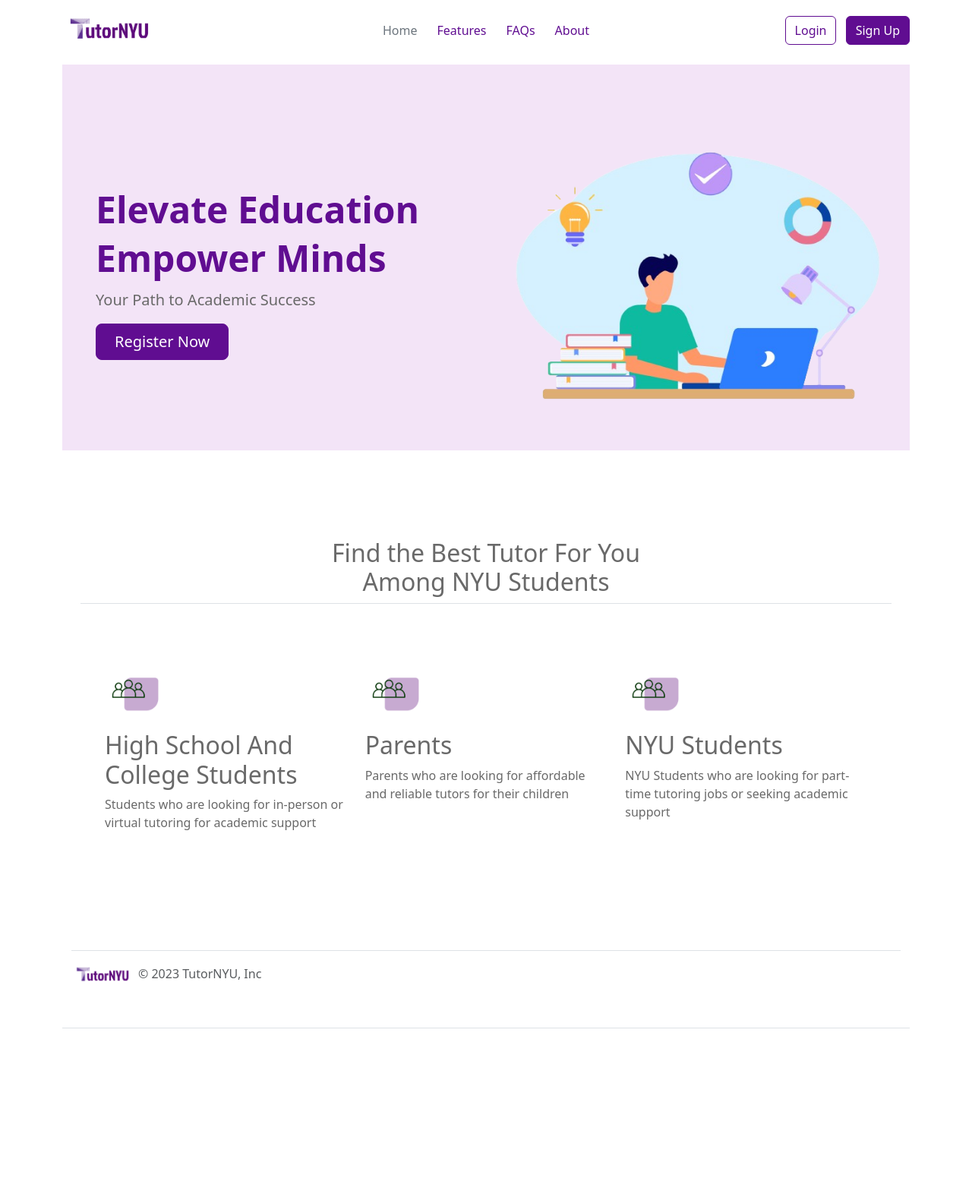
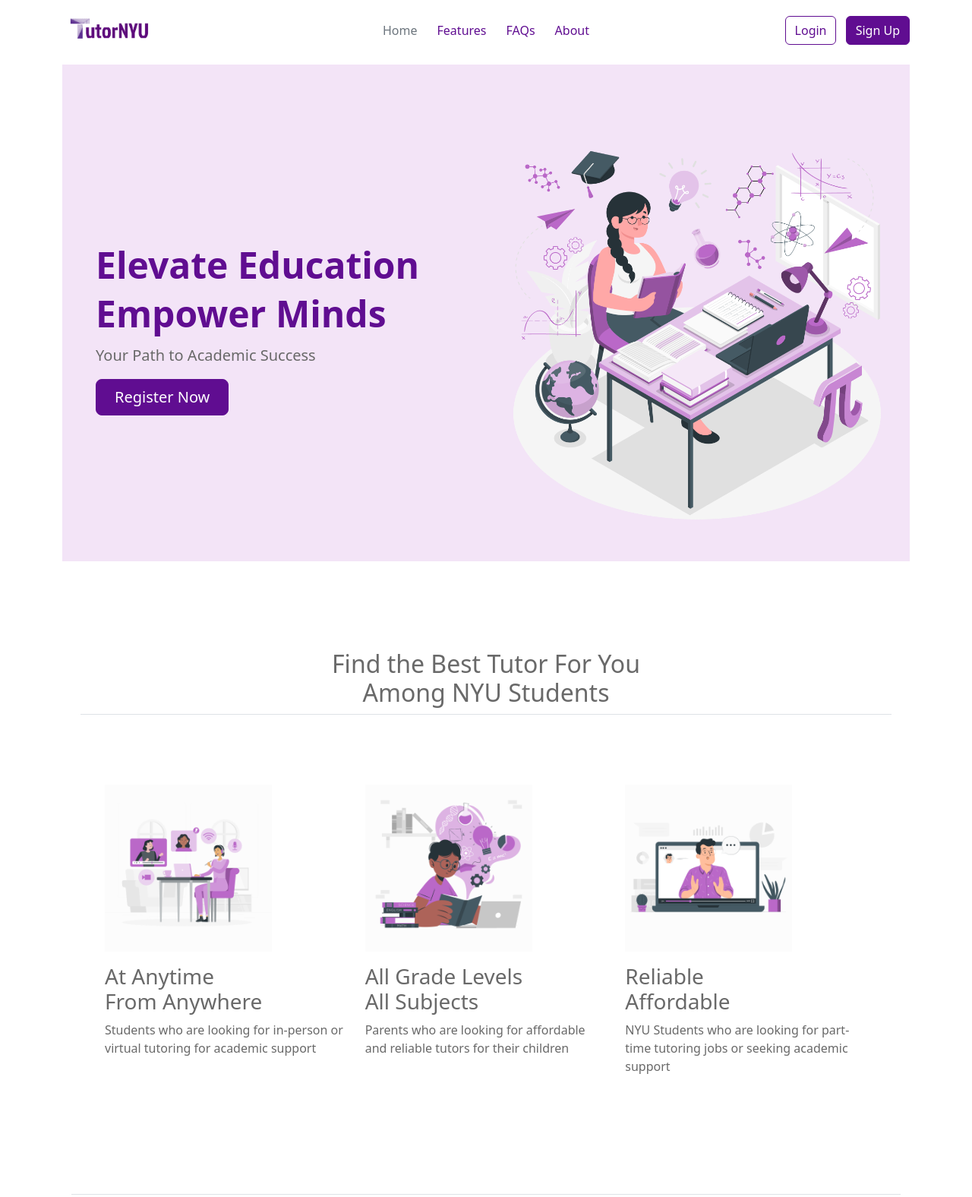
Before and after one commit to gcivil-nyu-org/INT2-Monday-Spring2024-Team-2, a Django app: page / in a window 1280 px wide. Shown: the top 1576 px of the page at 76% size. Before the commit the page ends 1354 px from the top, so only its background shows below. Run offline with Django 5.2, Linux system fonts and the light colour scheme.

Commit message:
change illustrations

```diff
--- a/TutorNYU/templates/home.html
+++ b/TutorNYU/templates/home.html
@@ -7,7 +7,7 @@
 <div class="container col-xxl-8 px-4 py-5" style="margin-top:20px; margin-bottom:20px">
     <div class="row flex-lg-row-reverse align-items-center g-5 py-5" style="background: #f3e4f7" >
       <div class="col-10 col-sm-8 col-lg-6" >
-        <img src="{% static 'images/hero.png' %}" class="d-block mx-lg-auto img-fluid" alt="Bootstrap Themes" width="700" height="500" loading="lazy">
+        <img src="{% static 'images/hero_final.png' %}" class="d-block mx-lg-auto img-fluid" alt="Bootstrap Themes" width="700" height="500" loading="lazy">
       </div>
       <div class="col-lg-6">
         <h1 class="display-5 fw-bold text-body-emphasis lh-1 mb-3" style="color: #600d91 !important; margin-left: 20px;">Elevate Education</h1>
@@ -29,27 +29,32 @@
     <div class="row g-4 py-5 row-cols-1 row-cols-lg-3" style="margin:20px;">
       <div class="feature col">
         <div class="feature-icon d-inline-flex align-items-center justify-content-center text-bg-primary bg-gradient fs-2 mb-3">
-          <img src="{% static 'images/user.png' %}" alt="user" width="80px">
+          <img src="{% static 'images/feature1.png' %}" alt="user" width="220px" style="background-color: #fcfcfc">
 
         </div>
-        <h3 class="fs-2 text-body-emphasis" style="color: #696969 !important; white-space: pre-line;">High School And
-            College Students</h3>
+        <h3 class="fs-3 text-body-emphasis" style="color: #696969 !important; white-space: pre-line;">At Anytime
+          From Anywhere
+        </h3>
         <p style="color: #696969">Students who are looking for in-person or virtual tutoring for academic support</p>
 
       </div>
       <div class="feature col">
         <div class="feature-icon d-inline-flex align-items-center justify-content-center text-bg-primary bg-gradient fs-2 mb-3">
-            <img src="{% static 'images/user.png' %}" alt="user" width="80px">
+            <img src="{% static 'images/feature2.png' %}" alt="user" width="220px" style="background-color: #fcfcfc">
         </div>
-        <h3 class="fs-2 text-body-emphasis" style="color: #696969 !important;">Parents</h3>
+        <h3 class="fs-3 text-body-emphasis" style="color: #696969 !important; white-space: pre-line;">All Grade Levels
+          All Subjects
+        </h3>
         <p style="color: #696969">Parents who are looking for affordable and reliable tutors for their children</p>
 
       </div>
       <div class="feature col">
         <div class="feature-icon d-inline-flex align-items-center justify-content-center text-bg-primary bg-gradient fs-2 mb-3">
-            <img src="{% static 'images/user.png' %}" alt="user" width="80px">
+            <img src="{% static 'images/feature3.png' %}" alt="user" width="220px" style="background-color: #fcfcfc; white-space: pre-line;">
         </div>
-        <h3 class="fs-2 text-body-emphasis" style="color: #696969 !important;"> NYU Students</h3>
+        <h3 class="fs-3 text-body-emphasis" style="color: #696969 !important; white-space: pre-line;"> Reliable
+          Affordable
+        </h3>
         <p style="color: #696969">NYU Students who are looking for part-time tutoring jobs or seeking academic support</p>
 
       </div>
--- a/TutorNYU/templates/navbar.html
+++ b/TutorNYU/templates/navbar.html
@@ -1,4 +1,6 @@
 {% load static %}
+<!--Homepage Navbar && Base Template-->
+
 
 <!DOCTYPE html>
 <html lang="en">
```
Also changed, not shown: TutorNYU/static/images/feature1.png (added), TutorNYU/static/images/feature2.png (added), TutorNYU/static/images/feature3.png (added), TutorNYU/static/images/hero.png (deleted), TutorNYU/static/images/hero_final.png (added), TutorNYU/static/images/user.png (deleted).
